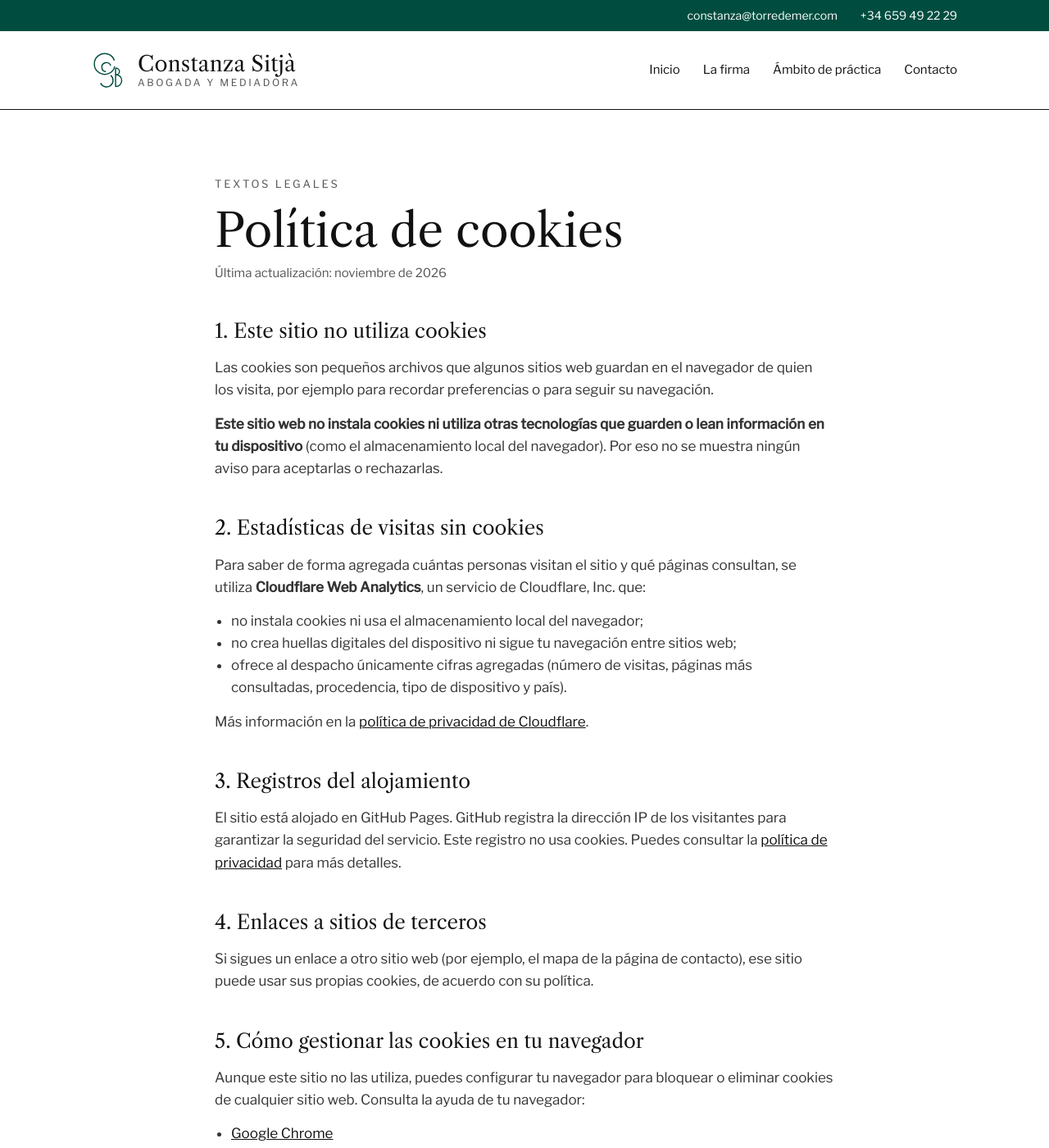
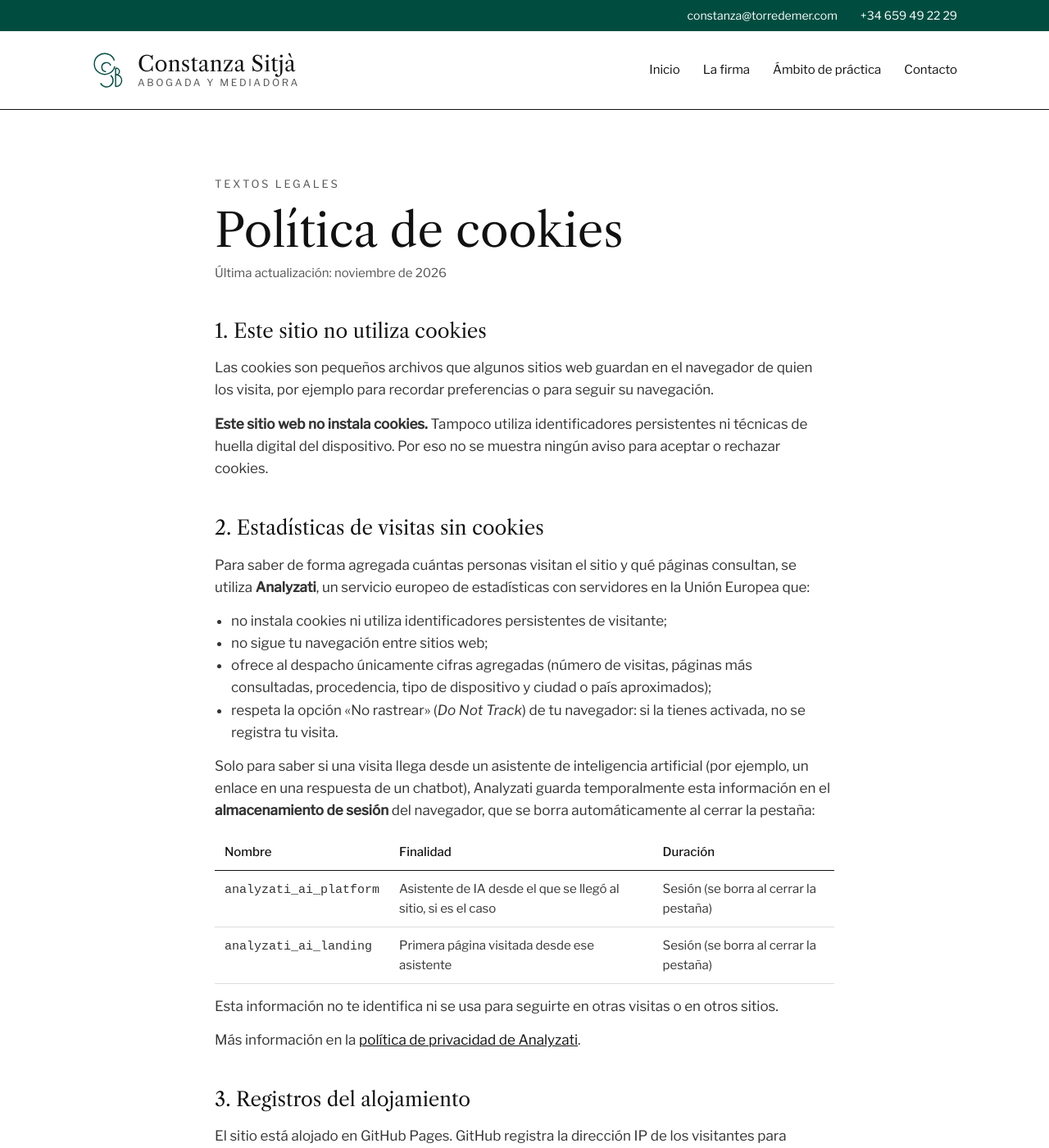
Before and after one commit to constanzasitjaabogada/website, a Jekyll site: the page built from politica-de-cookies.md, in a window 1280 px wide and 1400 px high. Shown: the whole window at 82% size. Built offline with Jekyll 4.4.1, drawn with Linux system fonts in a browser that asks for light colours.

Commit message:
Analítica: Analyzati (UE) en lugar de Cloudflare
- Script de Analyzati con data-dnt="true" (respeta «No rastrear»)
- Política de privacidad y de cookies actualizadas: proveedor europeo, sin cookies;
  se declaran las dos claves de sessionStorage que usa para atribuir visitas desde asistentes de IA

Co-Authored-By: Claude Opus 5.5 <noreply@anthropic.com>
Claude-Session: https://claude.ai/code/session_01VzFi1JvKP2KNUvey29o5pg

```diff
--- a/_config.yml
+++ b/_config.yml
@@ -24,9 +24,9 @@ titular:
   telefono: "+34 659 49 22 29"
   telefono_enlace: "+34659492229"
 
-# Cloudflare Web Analytics (sin cookies). Pega aquí el token del panel de
-# Cloudflare > Analytics & Logs > Web Analytics. Vacío = no se carga nada.
-cloudflare_web_analytics_token: ""
+# Analítica sin cookies con Analyzati (alojada en la UE).
+# true = se carga el script de _includes/analitica.html; false = no se carga nada.
+analitica: true
 
 # Fecha de última revisión de los textos legales
 legal_actualizado: "noviembre de 2026"
--- /dev/null
+++ b/_includes/analitica.html
@@ -0,0 +1,2 @@
+<!-- Analyzati: estadísticas sin cookies (servidores en la UE). data-dnt="true" respeta la opción «No rastrear» del navegador. -->
+<script data-host="https://app.analyzati.com" data-dnt="true" src="https://app.analyzati.com/js/script.js?v=1793189645" id="ZwSg9rf6GA" async defer></script>
--- a/_layouts/default.html
+++ b/_layouts/default.html
@@ -47,8 +47,6 @@
     {{ content }}
   </main>
   {% include footer.html %}
-  {% if site.cloudflare_web_analytics_token != "" %}
-  <script defer src="https://static.cloudflareinsights.com/beacon.min.js" data-cf-beacon='{"token": "{{ site.cloudflare_web_analytics_token }}"}'></script>
-  {% endif %}
+  {% if site.analitica %}{% include analitica.html %}{% endif %}
 </body>
 </html>
--- a/politica-de-cookies.md
+++ b/politica-de-cookies.md
@@ -9,17 +9,27 @@ description: "Política de cookies del sitio web de Constanza Sitjà. Este sitio
 
 Las cookies son pequeños archivos que algunos sitios web guardan en el navegador de quien los visita, por ejemplo para recordar preferencias o para seguir su navegación.
 
-**Este sitio web no instala cookies ni utiliza otras tecnologías que guarden o lean información en tu dispositivo** (como el almacenamiento local del navegador). Por eso no se muestra ningún aviso para aceptarlas o rechazarlas.
+**Este sitio web no instala cookies.** Tampoco utiliza identificadores persistentes ni técnicas de huella digital del dispositivo. Por eso no se muestra ningún aviso para aceptar o rechazar cookies.
 
 ## 2. Estadísticas de visitas sin cookies
 
-Para saber de forma agregada cuántas personas visitan el sitio y qué páginas consultan, se utiliza **Cloudflare Web Analytics**, un servicio de Cloudflare, Inc. que:
+Para saber de forma agregada cuántas personas visitan el sitio y qué páginas consultan, se utiliza **Analyzati**, un servicio europeo de estadísticas con servidores en la Unión Europea que:
 
-- no instala cookies ni usa el almacenamiento local del navegador;
-- no crea huellas digitales del dispositivo ni sigue tu navegación entre sitios web;
-- ofrece al despacho únicamente cifras agregadas (número de visitas, páginas más consultadas, procedencia, tipo de dispositivo y país).
+- no instala cookies ni utiliza identificadores persistentes de visitante;
+- no sigue tu navegación entre sitios web;
+- ofrece al despacho únicamente cifras agregadas (número de visitas, páginas más consultadas, procedencia, tipo de dispositivo y ciudad o país aproximados);
+- respeta la opción «No rastrear» (*Do Not Track*) de tu navegador: si la tienes activada, no se registra tu visita.
 
-Más información en la [política de privacidad de Cloudflare](https://www.cloudflare.com/es-es/privacypolicy/).
+Solo para saber si una visita llega desde un asistente de inteligencia artificial (por ejemplo, un enlace en una respuesta de un chatbot), Analyzati guarda temporalmente esta información en el **almacenamiento de sesión** del navegador, que se borra automáticamente al cerrar la pestaña:
+
+| Nombre | Finalidad | Duración |
+|---|---|---|
+| `analyzati_ai_platform` | Asistente de IA desde el que se llegó al sitio, si es el caso | Sesión (se borra al cerrar la pestaña) |
+| `analyzati_ai_landing` | Primera página visitada desde ese asistente | Sesión (se borra al cerrar la pestaña) |
+
+Esta información no te identifica ni se usa para seguirte en otras visitas o en otros sitios.
+
+Más información en la [política de privacidad de Analyzati](https://analyzati.com/privacy-policy/).
 
 ## 3. Registros del alojamiento
 
```
Also changed, not shown: politica-de-privacidad.md (+4 -4 lines), README.md.
